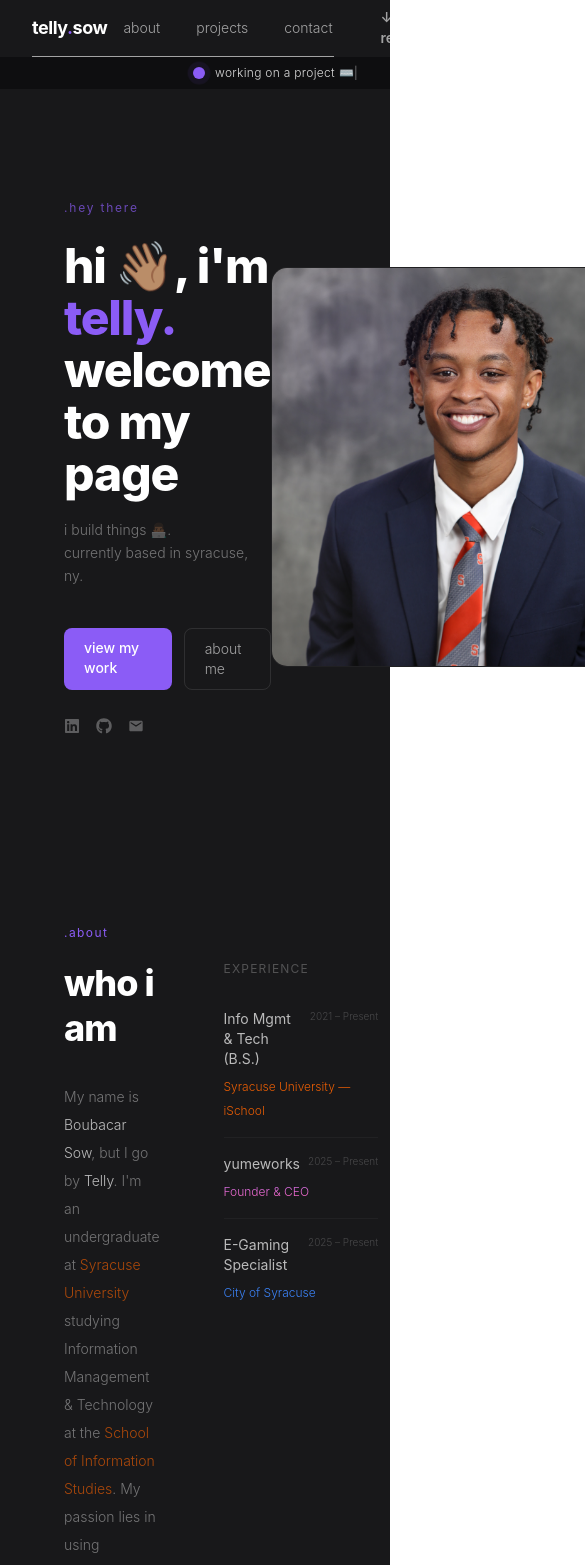
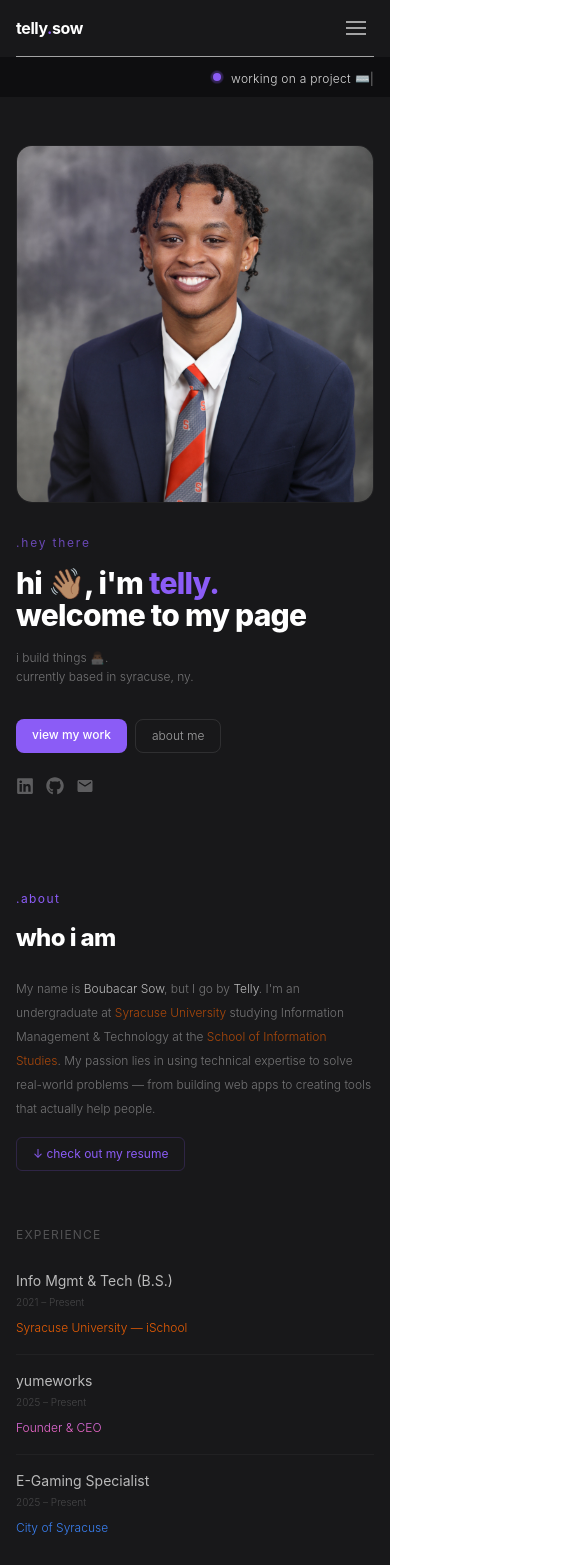
Before and after one commit to bsow03/personalsite, a React (Vite) app in the folder personal-site/: page / in a window 390 px wide. Shown: the top 1565 px of the page, 585 px wide, since content can reach past the window. Built offline with nearby package versions, Linux system fonts and the light colour scheme.

Commit message:
v1 - responsive

```diff
--- a/personal-site/src/components/About.jsx
+++ b/personal-site/src/components/About.jsx
@@ -47,13 +47,13 @@ export default function About() {
   ]
 
   return (
-    <section id="about" className="bg-(--bg-dark-translucent) px-16 py-20 w-full">
+    <section id="about" className="bg-(--bg-dark-translucent) px-4 sm:px-6 md:px-8 lg:px-16 py-12 sm:py-16 md:py-20 w-full">
 
-      <span className="text-primary text-xs tracking-[0.12em] lowercase mb-5 block">
+      <span className="text-primary text-xs tracking-[0.12em] lowercase mb-4 sm:mb-5 block">
         .about
       </span>
 
-      <div className="grid grid-cols-[1.2fr_0.8fr] gap-16 items-start">
+      <div className="grid grid-cols-1 lg:grid-cols-[1.2fr_0.8fr] gap-8 md:gap-12 lg:gap-16 items-start">
 
         {/* Left — bio + skills */}
         <motion.div
@@ -62,11 +62,11 @@ export default function About() {
           viewport={{ once: true }}
           transition={{ duration: 0.5, delay: 0.2 }}
         >
-          <h2 className="font-syne font-extrabold text-4xl text-white tracking-tight leading-tight mb-8">
+          <h2 className="font-syne font-extrabold text-2xl sm:text-3xl md:text-4xl text-white tracking-tight leading-tight mb-6 sm:mb-8">
             who i am
           </h2>
 
-          <p className="text-sm text-white/40 font-light leading-loose mb-6">
+          <p className="text-xs sm:text-sm text-white/40 font-light leading-loose mb-4 sm:mb-6">
             My name is{' '}
             <span className="text-white/70">Boubacar Sow</span>, but I go by <span className="text-white/70"> Telly</span>
             . I'm an undergraduate at{' '}
@@ -76,7 +76,7 @@ export default function About() {
             from building web apps to creating tools that actually help people.
           </p>
 
-          <motion.div className="flex gap-3 mb-8">
+          <motion.div className="flex gap-2 sm:gap-3 mb-6 sm:mb-8">
               <a
               href="/resume.pdf"
               download="TellySow_Resume.pdf"
@@ -95,11 +95,11 @@ export default function About() {
           viewport={{ once: true }}
           transition={{ duration: 0.5, delay: 0.2 }}
         >
-          <p className="text-xs text-white/25 tracking-widest uppercase mb-4">Experience</p>
+          <p className="text-xs text-white/25 tracking-widest uppercase mb-3 sm:mb-4">Experience</p>
           <div>
             {experience.map(({ role, date, place, placeClass }) => (
               <div key={role} className="py-4 border-b border-white/4 last:border-none">
-                <div className="flex justify-between items-start gap-2 mb-1">
+                <div className="flex flex-col sm:flex-row sm:justify-between sm:items-start gap-1 sm:gap-2 mb-1">
                   <span className="text-sm text-white/70 font-normal">{role}</span>
                   <span className="text-[10px] text-white/20 font-light whitespace-nowrap">{date}</span>
                 </div>
@@ -117,14 +117,14 @@ export default function About() {
         viewport={{ once: true }}
         transition={{ duration: 0.5, delay: 0.4 }}
         className="flex flex-col justify-center items-center py-4 my-4">
-                <p className="text-xs text-white/25 tracking-widest uppercase mb-4">Skills</p>
-                <div className="grid grid-cols-3 gap-3 w-full">
+                <p className="text-xs text-white/25 tracking-widest uppercase mb-3 sm:mb-4">Skills</p>
+                <div className="grid grid-cols-2 sm:grid-cols-3 gap-2 sm:gap-3 w-full">
                     {skills.map(({ icon, name, isIcon }) => (
                     <div
                         key={name}
-                        className="group w-full h-32 bg-[#111113] border border-white/6 rounded-lg py-6 px-4 flex flex-col items-center gap-2 cursor-pointer hover:border-primary/30 hover:bg-[#161618] transition-all duration-200"
+                        className="group w-full h-24 sm:h-32 bg-[#111113] border border-white/6 rounded-lg py-4 sm:py-6 px-3 sm:px-4 flex flex-col items-center gap-1 sm:gap-2 cursor-pointer hover:border-primary/30 hover:bg-[#161618] transition-all duration-200"
                     >
-                        <span className={`text-6xl transition-all duration-300 ${!isIcon ? 'grayscale group-hover:grayscale-0' : ''}`}>
+                        <span className={`text-4xl sm:text-6xl transition-all duration-300 ${!isIcon ? 'grayscale group-hover:grayscale-0' : ''}`}>
                         {icon}
                         </span>
                         <span className="text-xs text-white/25 font-light group-hover:text-white/60 transition-colors duration-200">
--- a/personal-site/src/components/Footer.jsx
+++ b/personal-site/src/components/Footer.jsx
@@ -8,9 +8,9 @@ export default function Footer() {
       whileInView={{ opacity: 1, y: 0 }}
       viewport={{ once: true }}
       transition={{ duration: 0.5 }}
-      className="bg-(--bg-dark) border-t border-white/20 px-16 py-6 w-full mx-auto flex justify-between items-center">
-        <span className="font-syne font-bold text-white/20 text-sm">telly.sow</span>
-        <span className="text-white/60 text-xs font-light">made it this far huh? 🤔</span>
+      className="bg-(--bg-dark) border-t border-white/20 px-4 sm:px-6 md:px-8 lg:px-16 py-4 sm:py-6 w-full mx-auto flex flex-col sm:flex-row justify-center sm:justify-between items-center gap-3 sm:gap-0">
+        <span className="font-syne font-bold text-white/20 text-xs sm:text-sm">telly.sow</span>
+        <span className="text-white/60 text-xs font-light text-center">made it this far huh? 🤔</span>
       </motion.footer>
     )
 }
--- a/personal-site/src/components/Hero.jsx
+++ b/personal-site/src/components/Hero.jsx
@@ -5,45 +5,45 @@ import headshot from '../assets/headshot.JPG'
 
 export default function Hero() {
   return (
-    <section className="flex items-center justify-between px-16 py-20 mx-auto min-h-[calc(100vh-88px)] w-full bg-(--bg-dark-translucent)">
+    <section className="flex flex-col lg:flex-row items-center justify-between gap-8 lg:gap-12 px-4 sm:px-6 md:px-8 lg:px-16 py-12 sm:py-16 md:py-20 mx-auto lg:min-h-[calc(100vh-88px)] w-full bg-(--bg-dark-translucent)">
 
       {/* Left — text content */}
-      <div className="flex-1 max-w-xl">
+      <div className="flex-1 w-full lg:max-w-xl order-2 lg:order-1">
 
-        <p className="text-primary/70 text-xs tracking-[0.15em] lowercase mb-6">
+        <p className="text-primary/70 text-xs tracking-[0.15em] lowercase mb-4 sm:mb-6">
           .hey there
         </p>
 
-        <h1 className="font-syne font-extrabold text-5xl leading-[1.08] text-white tracking-tight mb-5">
+        <h1 className="font-syne font-extrabold text-3xl sm:text-4xl md:text-5xl leading-[1.08] text-white tracking-tight mb-4 sm:mb-5">
           hi 👋🏽, i&apos;m <span className="text-primary">telly.</span>
           <br />
           welcome to my page
         </h1>
 
-        <p className="text-white/40 text-sm font-light mb-10 leading-relaxed">
+        <p className="text-white/40 text-xs sm:text-sm font-light mb-8 sm:mb-10 leading-relaxed">
           i build things 👨🏾‍💻.
           <br />
           currently based in syracuse, ny.
         </p>
 
         {/* CTA Buttons */}
-        <div className="flex gap-3 mb-7">
+        <div className="flex flex-wrap gap-2 sm:gap-3 mb-6 sm:mb-7">
           <a
             href="#projects"
-            className="bg-primary text-white text-sm font-medium px-5 py-2.5 rounded-lg hover:bg-primary-dark transition-colors duration-200"
+            className="bg-primary text-white text-xs sm:text-sm font-medium px-4 sm:px-5 py-2 sm:py-2.5 rounded-lg hover:bg-primary-dark transition-colors duration-200"
           >
             view my work
           </a>
           <a
             href="#about"
-            className="text-white/60 text-sm font-light px-5 py-2.5 rounded-lg border border-white/10 hover:text-white hover:border-white/20 transition-all duration-200"
+            className="text-white/60 text-xs sm:text-sm font-light px-4 sm:px-5 py-2 sm:py-2.5 rounded-lg border border-white/10 hover:text-white hover:border-white/20 transition-all duration-200"
           >
             about me
           </a>
         </div>
 
         {/* Social Icons */}
-        <div className="flex items-center gap-4">
+        <div className="flex items-center gap-3 sm:gap-4">
           <a
             href="https://linkedin.com/in/bsow03"
             target="_blank"
@@ -51,7 +51,7 @@ export default function Hero() {
             className="text-white/30 hover:text-white/70 transition-colors duration-200"
             aria-label="LinkedIn"
           >
-            <FaLinkedin />
+            <FaLinkedin size={18} />
           </a>
 
           <a
@@ -61,7 +61,7 @@ export default function Hero() {
             className="text-white/30 hover:text-white/70 transition-colors duration-200"
             aria-label="GitHub"
           >
-            <FaGithub />
+            <FaGithub size={18} />
           </a>
 
           <a
@@ -69,15 +69,15 @@ export default function Hero() {
             className="text-white/30 hover:text-white/70 transition-colors duration-200"
             aria-label="Email"
           >
-            <MdEmail />
+            <MdEmail size={18} />
           </a>
         </div>
 
       </div>
 
       {/* Right — headshot */}
-      <div className="shrink-0">
-        <div className="w-100 h-100 rounded-2xl bg-(--bg-card) border border-white/5 flex items-center justify-center relative overflow-hidden">
+      <div className="shrink-0 w-full sm:w-72 md:w-80 lg:w-100 order-1 lg:order-2">
+        <div className="w-full aspect-square rounded-2xl bg-(--bg-card) border border-white/5 flex items-center justify-center relative overflow-hidden">
           <div className="absolute top-0 left-0 w-40 h-40 bg-primary/10 rounded-full blur-3xl ring-primary ring-2" />
           {<img src={headshot} alt="Telly Sow" className="w-full h-full object-cover" />}
         </div>
--- a/personal-site/src/components/Navbar.jsx
+++ b/personal-site/src/components/Navbar.jsx
@@ -1,3 +1,4 @@
+import { useState } from 'react'
 import Button from './Button.jsx'
 import TypeWriter from './TypeWriter.jsx'
 
@@ -7,28 +8,34 @@ const navLinks = [
   { label: 'contact', href: '#contact' },
 ]
 
-const linkClass = "text-white/60 px-4 py-2 text-sm font-light transition-all duration-200 hover:text-white hover:scale-105 inline-block"
+const linkClass = "text-white/60 px-3 md:px-4 py-2 text-xs md:text-sm font-light transition-all duration-200 hover:text-white hover:scale-105 inline-block"
 
 export default function Navbar() {
+  const [mobileMenuOpen, setMobileMenuOpen] = useState(false)
+
   return (
     <nav className="w-full sticky top-0 z-50 bg-(--bg-dark-translucent) backdrop-blur-sm">
 
-      <div className="flex justify-between items-center px-8 h-14">
+      <div className="flex justify-between items-center px-4 md:px-8 h-14">
         <a href="/" className="hover:scale-105 transition-transform duration-200">
-            <span className="font-syne font-bold text-white text-lg tracking-tight">
+            <span className="font-syne font-bold text-white text-base md:text-lg tracking-tight">
                 telly<span className="text-primary">.</span><span className='hover:text-primary'>sow</span>
             </span>
         </a>
 
-        {/*
-        <button className="flex items-center gap-2 bg-white/5 border border-white/10 rounded-full px-3 py-1.5 text-xs text-white/40 hover:text-white/70 transition-colors">
-          <span>☀</span>
-          <span>light</span>
+        {/* Mobile menu button */}
+        <button
+          onClick={() => setMobileMenuOpen(!mobileMenuOpen)}
+          className="md:hidden flex flex-col gap-1 p-2"
+          aria-label="Menu"
+        >
+          <span className={`w-5 h-0.5 bg-white/60 transition-all duration-300 ${mobileMenuOpen ? 'rotate-45 translate-y-2' : ''}`}></span>
+          <span className={`w-5 h-0.5 bg-white/60 transition-all duration-300 ${mobileMenuOpen ? 'opacity-0' : ''}`}></span>
+          <span className={`w-5 h-0.5 bg-white/60 transition-all duration-300 ${mobileMenuOpen ? '-rotate-45 -translate-y-2' : ''}`}></span>
         </button>
-        */}
 
-
-        <div className="flex items-center gap-1">
+        {/* Desktop menu */}
+        <div className="hidden md:flex items-center gap-1">
           {navLinks.map(({ label, href }) => (
             <a key={label} href={href} className={linkClass}>{label}</a>
           ))}
@@ -36,14 +43,28 @@ export default function Navbar() {
         </div>
       </div>
 
-      <div className="border-b border-white/60 mx-8 mr-14" />
+      {/* Mobile menu */}
+      {mobileMenuOpen && (
+        <div className="md:hidden flex flex-col gap-2 px-4 py-4 bg-(--bg-darker) border-t border-white/10">
+          {navLinks.map(({ label, href }) => (
+            <a key={label} href={href} className="text-white/60 text-sm font-light hover:text-white transition-colors" onClick={() => setMobileMenuOpen(false)}>
+              {label}
+            </a>
+          ))}
+          <Button text="↓ resume" to="/resume.pdf" download="TellySow_Resume.pdf" />
+        </div>
+      )}
 
-      <div className="flex justify-end items-center gap-2.5 px-8 py-2 bg-(--bg-darker)">
-        <span className="relative flex size-3">
+      <div className="border-b border-white/60 mx-4 md:mx-8 md:mr-14" />
+
+      <div className="flex justify-end items-center gap-2.5 px-4 md:px-8 py-2 bg-(--bg-darker) overflow-hidden">
+        <span className="relative flex size-2 md:size-3 shrink-0">
             <span className="absolute inline-flex h-full w-full animate-ping rounded-full bg-primary opacity-75"></span>
-            <span className="relative inline-flex size-3 rounded-full bg-primary"></span>
+            <span className="relative inline-flex size-full rounded-full bg-primary"></span>
         </span>
-        <TypeWriter />
+        <div className="truncate">
+          <TypeWriter />
+        </div>
       </div>
 
     </nav>
--- a/personal-site/src/components/Projects.jsx
+++ b/personal-site/src/components/Projects.jsx
@@ -49,14 +49,14 @@ const cardVariants = {
 
 export default function Projects() {
   return (
-    <motion.section id="projects" className="bg-(--bg-dark) px-16 py-20 w-full">
+    <motion.section id="projects" className="bg-(--bg-dark) px-4 sm:px-6 md:px-8 lg:px-16 py-12 sm:py-16 md:py-20 w-full">
 
       <motion.span
         initial={{ opacity: 0, y: 10 }}
         whileInView={{ opacity: 1, y: 0 }}
         viewport={{ once: true }}
         transition={{ duration: 0.5 }}
-        className="text-primary text-xs tracking-[0.12em] lowercase mb-5 block"
+        className="text-primary text-xs tracking-[0.12em] lowercase mb-4 sm:mb-5 block"
       >
         .projects
       </motion.span>
@@ -66,12 +66,12 @@ export default function Projects() {
         whileInView={{ opacity: 1, y: 0 }}
         viewport={{ once: true }}
         transition={{ duration: 0.5, delay: 0.1 }}
-        className="font-syne font-extrabold text-4xl text-white tracking-tight leading-tight mb-14"
+        className="font-syne font-extrabold text-2xl sm:text-3xl md:text-4xl text-white tracking-tight leading-tight mb-10 sm:mb-12 md:mb-14"
       >
         what i'm building
       </motion.h2>
 
-      <div className="flex flex-col gap-6">
+      <div className="flex flex-col gap-4 sm:gap-5 md:gap-6">
         {projects.map((project, index) => (
           <motion.a
             key={project.id}
@@ -84,46 +84,46 @@ export default function Projects() {
             viewport={{ once: true, amount: 0.2 }}
             transition={{ duration: 0.6, delay: index * 0.15, ease: [0.22, 1, 0.36, 1] }}
             whileHover={{ y: -4 }}
-            className="group block bg-[#0f0f11] border border-white/10 rounded-2xl overflow-hidden hover:border-primary/30 transition-colors duration-300 cursor-pointer"
+            className="group block bg-[#0f0f11] border border-white/10 rounded-xl sm:rounded-2xl overflow-hidden hover:border-primary/30 transition-colors duration-300 cursor-pointer"
           >
-            <div className="grid grid-cols-[1fr_2fr] h-full">
+            <div className="grid grid-cols-1 sm:grid-cols-[1fr_2fr] h-full">
 
             {/* Thumbnail */}
-          <div className={`bg-linear-to-br ${project.bg} min-h-55 flex items-center justify-center relative overflow-hidden`}>
+          <div className={`bg-linear-to-br ${project.bg} min-h-40 sm:min-h-55 flex items-center justify-center relative overflow-hidden`}>
             <div className="absolute inset-0 bg-black/20" />
             {project.image
               ? <img src={project.image} alt={project.title} className={project.imgClass} />
-              : <span className="text-white/10 font-syne font-extrabold text-6xl select-none relative z-10 group-hover:text-white/20 transition-colors duration-500">
+              : <span className="text-white/10 font-syne font-extrabold text-4xl sm:text-6xl select-none relative z-10 group-hover:text-white/20 transition-colors duration-500">
                   {project.title.slice(0, 2).toUpperCase()}
                 </span>
             }
-            <div className="absolute bottom-4 left-4">
-              <span className="text-[10px] text-white/20 tracking-widest uppercase">{project.category}</span>
+            <div className="absolute bottom-2 left-2 sm:bottom-4 sm:left-4">
+              <span className="text-[9px] sm:text-[10px] text-white/20 tracking-widest uppercase">{project.category}</span>
             </div>
           </div>
 
               {/* Content */}
-              <div className="p-8 flex flex-col justify-between">
+              <div className="p-4 sm:p-6 md:p-8 flex flex-col justify-between">
                 <div>
-                  <div className="flex items-center justify-between mb-3">
-                    <span className="text-[11px] text-white/30 font-light">{project.year}</span>
+                  <div className="flex flex-col sm:flex-row sm:items-center sm:justify-between mb-2 sm:mb-3">
+                    <span className="text-[10px] sm:text-[11px] text-white/30 font-light">{project.year}</span>
                     <span className="text-primary text-sm opacity-0 group-hover:opacity-100 transition-opacity duration-200">
                       ↗
                     </span>
                   </div>
-                  <h3 className="font-syne font-bold text-2xl text-white mb-4 group-hover:text-primary transition-colors duration-300">
+                  <h3 className="font-syne font-bold text-lg sm:text-xl md:text-2xl text-white mb-2 sm:mb-4 group-hover:text-primary transition-colors duration-300">
                     {project.title}
                   </h3>
-                  <p className="text-sm text-white/40 font-light leading-relaxed">
+                  <p className="text-xs sm:text-sm text-white/40 font-light leading-relaxed">
                     {project.description}
                   </p>
                 </div>
 
-                <div className="flex gap-2 mt-6 flex-wrap">
+                <div className="flex gap-2 mt-4 sm:mt-6 flex-wrap">
                   {project.tags.map(tag => (
                     <span
                       key={tag}
-                      className="text-[10px] text-white/30 bg-white/4 border border-white/6 px-3 py-1 rounded-full tracking-wider uppercase"
+                      className="text-[9px] sm:text-[10px] text-white/30 bg-white/4 border border-white/6 px-2 sm:px-3 py-1 rounded-full tracking-wider uppercase"
                     >
                       {tag}
                     </span>
```
Also changed, not shown: personal-site/src/components/Contact.jsx (+10 -10 lines).
